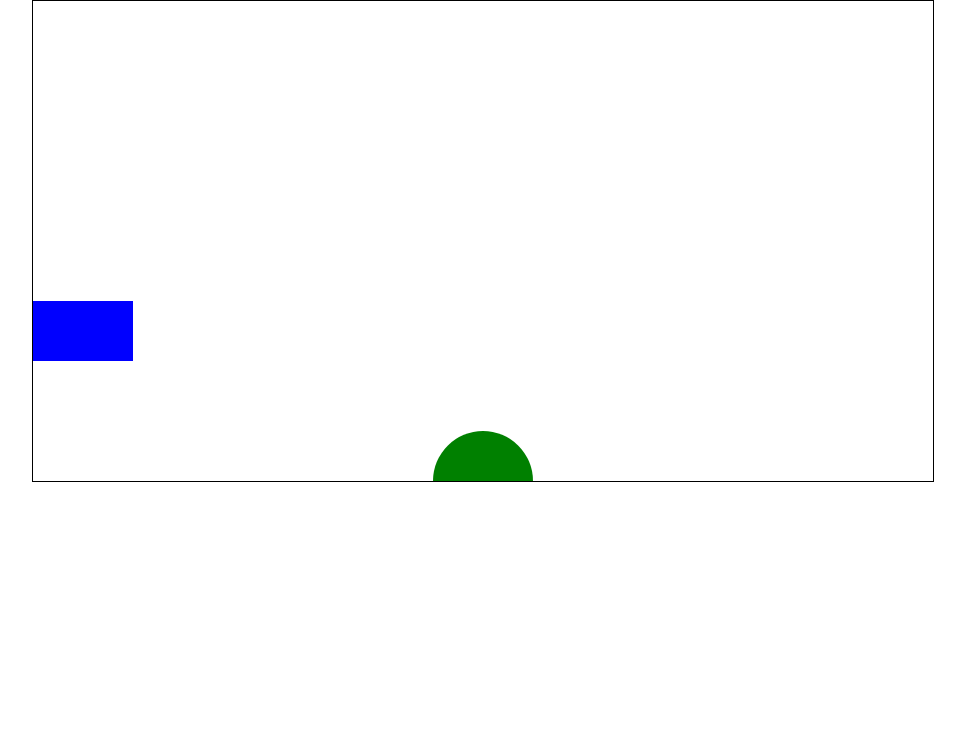
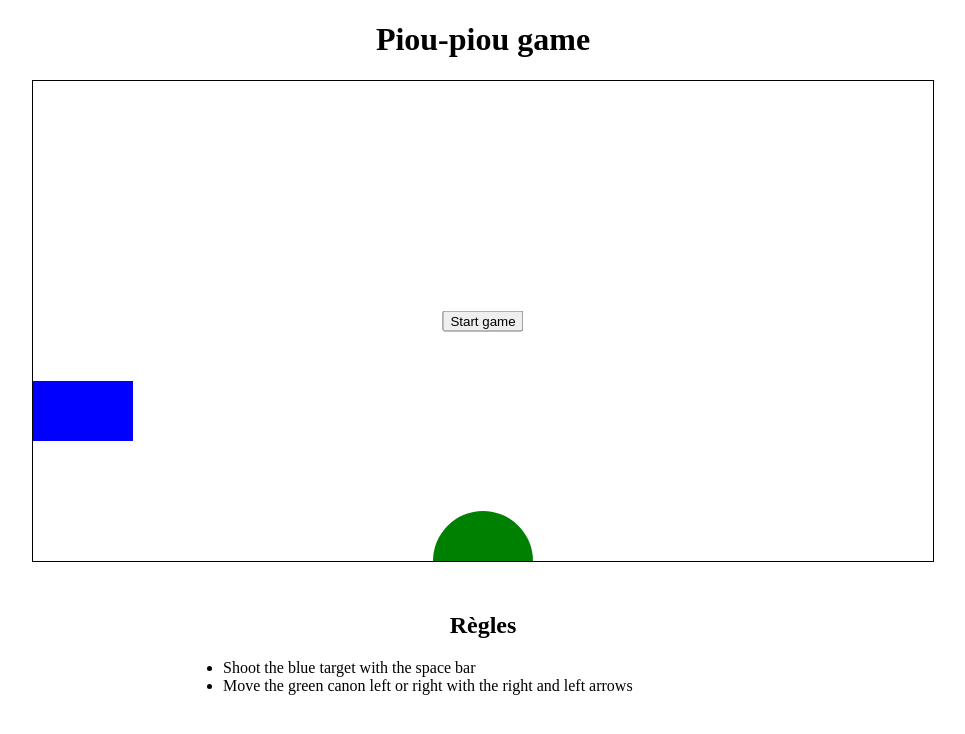
Before and after one commit to vdourson2/game-piou-piou, a plain HTML site: page index.html in a window 1280 px wide. Shown: the whole page, without its empty margins (157-1122 px from the left). Drawn offline with Linux system fonts and the light colour scheme.

Commit message:
Add HTML

```diff
--- a/index.html
+++ b/index.html
@@ -8,7 +8,17 @@
     <script defer src="index.js"></script>
 </head>
 <body>
-    <canvas width="900" height="480"></canvas>
-
+    <h1>Piou-piou game</h1>
+    <div class="container">
+        <canvas width="900" height="480"></canvas>
+        <button type="button">Start game</button>
+    </div>
+    <section>
+        <h2>Règles</h2>
+        <ul>
+            <li>Shoot the blue target with the space bar</li>
+            <li>Move the green canon left or right with the right and left arrows</li>
+        </ul>
+    </section>
 </body>
 </html>
--- a/index.js
+++ b/index.js
@@ -68,13 +68,8 @@ class Projectile {
 }
 
 let cible = new Cible(100, 60, 900);
-console.log(cible);
-
 let canon = new Canon(400);
-console.log(canon);
-
 let projectile = new Projectile(canon.xCenter,100,60,480);
-console.log(projectile);
 
 const canvas = document.querySelector("canvas");
 const ctx = canvas.getContext("2d");
@@ -83,25 +78,26 @@ document.body.addEventListener('keydown',  (event) => {
     if (event.code === "Space") {
         projectile.go = 1;
     }
-    if (event.code === "ArrowLeft") {
+    if ((event.code === "ArrowLeft") && (canon.xCenter > 100)) {
         canon.xCenter -= 100 ;
-
     }
-    if (event.code === "ArrowRight") {
+    if ((event.code === "ArrowRight") && (canon.xCenter < 800)){
         canon.xCenter += 100 ;
     }
 })
 
+
+
 let loop = function() {
     cible.y += 1;
     if(projectile.go == 1){
-        projectile.yCenter-=3;
+        projectile.yCenter-= 10;
     }
 
     if(projectile.go == 0){
         projectile.xCenter = canon.xCenter;
     }
-    console.log(projectile.yCenter);
+
     ctx.clearRect(0,0,900,480);
 
     cible.draw();
@@ -115,14 +111,22 @@ let loop = function() {
     if (cible.touchedCanon()){
         return;
     }
+
     if (cible.touchedProjectile(projectile)){
         cible = new Cible(100,50,900);
         projectile.reset(canon.xCenter);
     }
+
     if (projectile.border()){
         projectile.reset(canon.xCenter);
     }
 
     requestAnimationFrame(loop);
 }
+
+// ctx.font = "30px Arial";
+// ctx.fillStyle = "black";
+// ctx.textAlign = "center";
+// ctx.fillText("Start game",(el.topLeftXPos + el.width/2),(el.topLeftYPos+(el.length+20)/2));
+
 requestAnimationFrame(loop);
--- a/style.scss
+++ b/style.scss
@@ -3,8 +3,29 @@ body {
     margin: 0;
 }
 
-canvas {
-    display: block;
-    border: solid 1px black;
-    margin: auto;
+h1 {
+    text-align: center;
 }
+
+.container {
+    position: relative;
+    canvas {
+        display: block;
+        border: solid 1px black;
+        margin: auto;
+    }
+    button{
+        position: absolute;
+        top: 50%;
+        left: 50%;
+        transform: translate(-50%,-50%);
+    }
+}
+
+section {
+    width: 600px;
+    margin:50px auto;
+    h2 {
+        text-align: center;
+    }
+}
```
Also changed, not shown: style.css, 1 other file.
